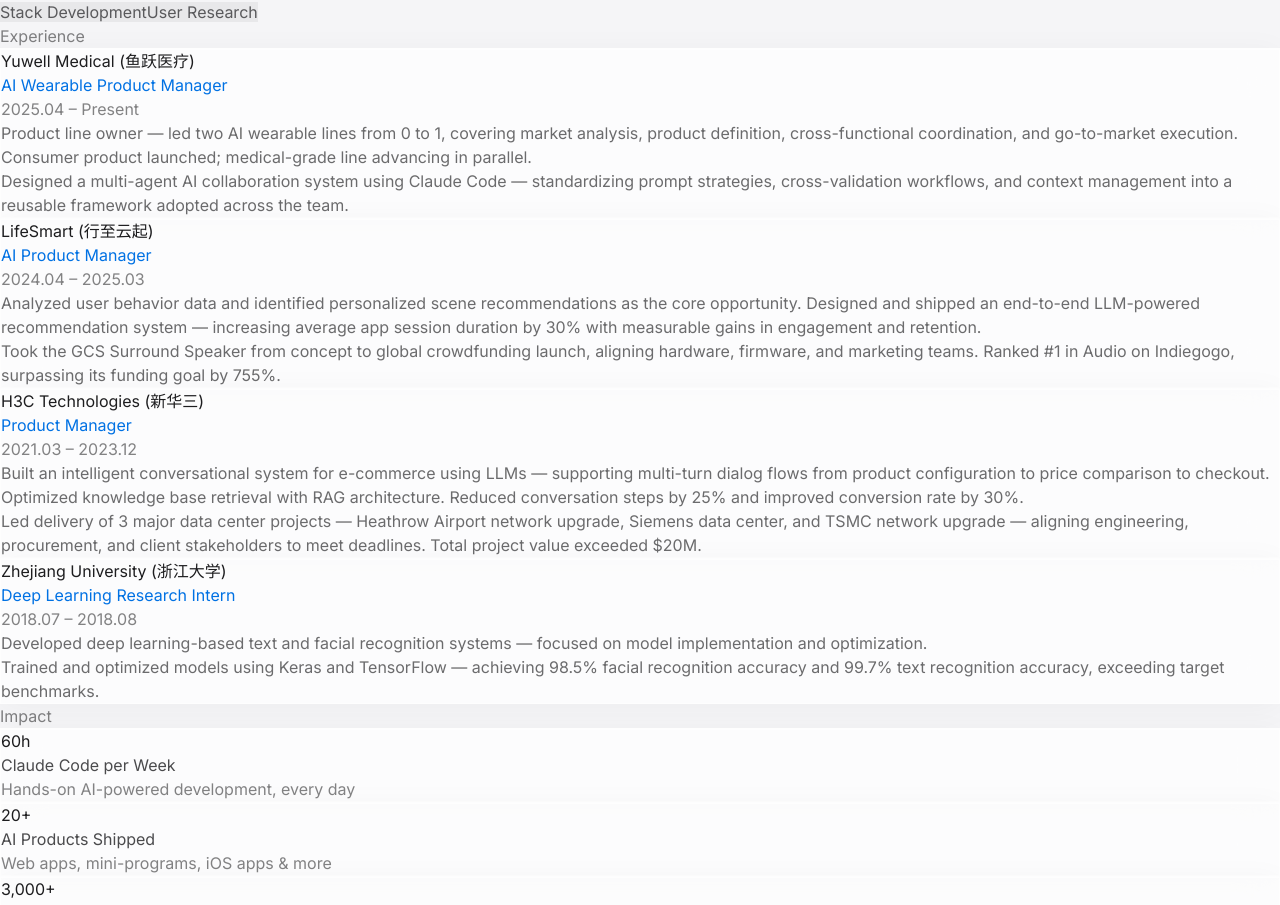
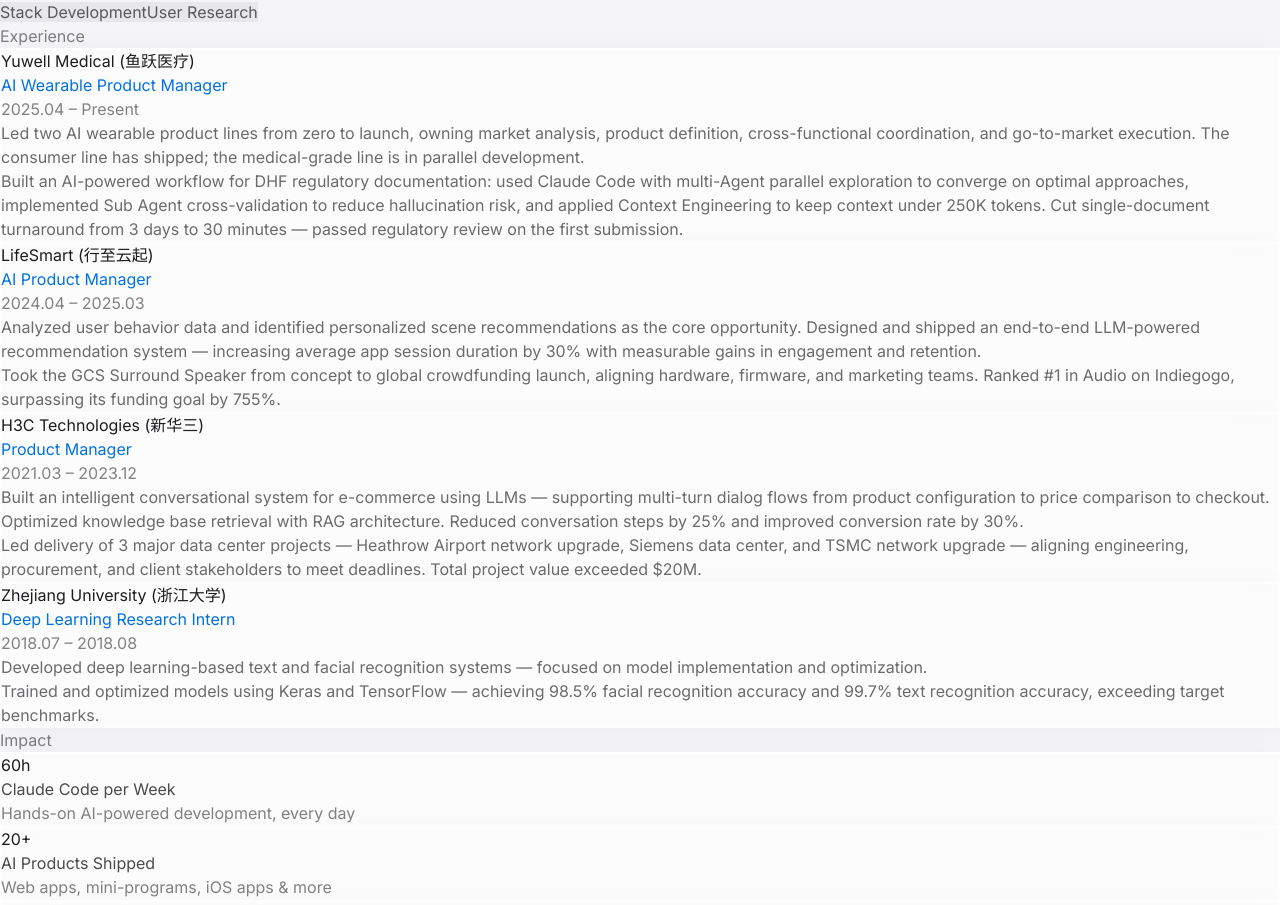
Before and after one commit to RyanYunweiYan/portfolio-light, a React (Vite) app in the folder client/: page / in a window 1280 px wide. Shown: the part 1211-2116 px from the top of the page. Built offline with nearby package versions, Linux system fonts and the light colour scheme.

Commit message:
[内容] 鱼跃经历更新为5条（新增Agent协作系统）+ 中英文同步
Co-Authored-By: Claude Opus 4.6 (1M context) <noreply@anthropic.com>

```diff
--- a/client/src/data/siteData.ts
+++ b/client/src/data/siteData.ts
@@ -340,14 +340,16 @@ export const EXPERIENCE = [
     location: "Nanjing, China",
     highlights: {
       en: [
-        "Product line owner — led two AI wearable lines from 0 to 1, covering market analysis, product definition, cross-functional coordination, and go-to-market execution. Consumer product launched; medical-grade line advancing in parallel.",
-        "Designed a multi-agent AI collaboration system using Claude Code — standardizing prompt strategies, cross-validation workflows, and context management into a reusable framework adopted across the team.",
-        "Independently produced digital assets using AI tools — product brochures, exhibition posters, and web applications. Represented the company at CES, CMEF, and other international exhibitions.",
-        "Drove the product's AI dialogue module from requirements to production — including prompt strategy and conversation-flow design. Selected by leadership to lead internal AI training workshops for the product team.",
+        "Led two AI wearable product lines from zero to launch, owning market analysis, product definition, cross-functional coordination, and go-to-market execution. The consumer line has shipped; the medical-grade line is in parallel development.",
+        "Built an AI-powered workflow for DHF regulatory documentation: used Claude Code with multi-Agent parallel exploration to converge on optimal approaches, implemented Sub Agent cross-validation to reduce hallucination risk, and applied Context Engineering to keep context under 250K tokens. Cut single-document turnaround from 3 days to 30 minutes — passed regulatory review on the first submission.",
+        "Designed a personal Agent collaboration system on the Harness Engineering framework, codifying high-frequency workflows into standardized Skills across document generation, dev/test, knowledge management, and business decision-making — creating a self-iterating operational loop.",
+        "Independently designed and produced product brochures, trade-show collateral, and web applications using AI tools. Represented the company at CES, CMEF, and other international expos while staying current on industry and AI trends.",
+        "Drove the engineering-side build-out of an AI conversational module from requirements through production, including prompt strategy design and context engineering. Invited by department leadership to lead hands-on AI workshops for the broader team.",
       ],
       zh: [
         "产品线负责人，从 0 到 1 主导两条 AI 穿戴产品线，覆盖市场分析、产品定义、跨部门协调与上市推进，消费级产品已上市，医疗级产品线同步推进中。",
-        "搭建可复用的 Agent 协作系统：引入 Claude Code 到业务流程，通过多 Agent 并行探索、Sub Agent 交叉验证降低幻觉风险，文件化管理将上下文控制在 250K token 以下，迭代形成 CLAUDE.md + Skills 的可复用体系。",
+        "AI 工作流搭建：以 DHF 法规文档系统为例，使用 Claude Code 多 Agent 并行探索方案，高效收敛至最优路径；制定 Sub Agent 交叉验证流程降低幻觉风险；Context Engineering 将上下文控制在 250K token 以下，防止注意力衰减。单份文档产出时间从 3 个工作日压缩至半小时，一次性通过体系评审。",
+        "个人 Agent 协作系统：基于 Harness Engineering 框架，将工作中高频复用的流程沉淀为标准化 Skills，覆盖文档生产、开发测试、知识管理、商业决策等场景，形成可自主迭代的工作流闭环。",
         "通过 AI 工具独立完成产品宣传册、展会海报、Web 应用等数字产品的设计与制作。参加 CES、CMEF 等国内外展会，持续跟进行业与 AI 前沿趋势。",
         "参与产品 AI 对话模块从需求定义到落地的工程侧建设，包含 Prompt 策略设计与上下文工程。受部门负责人邀请为团队开展 AI 实践分享。",
       ],
```
